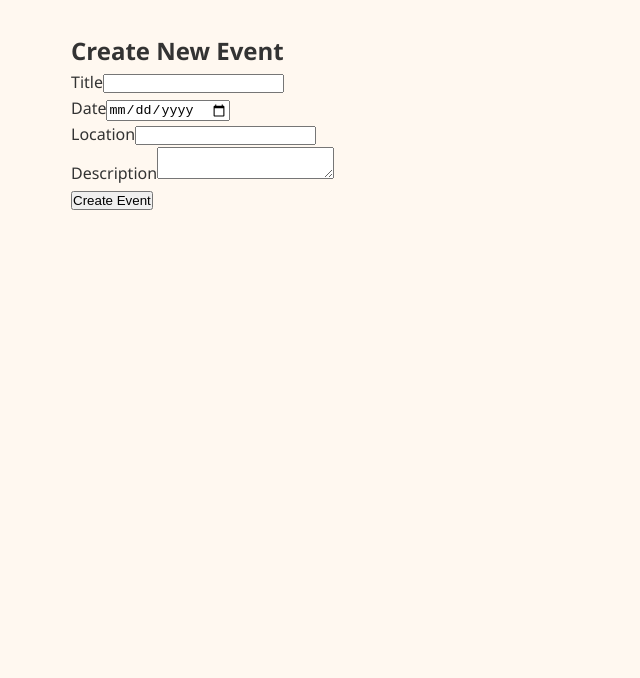
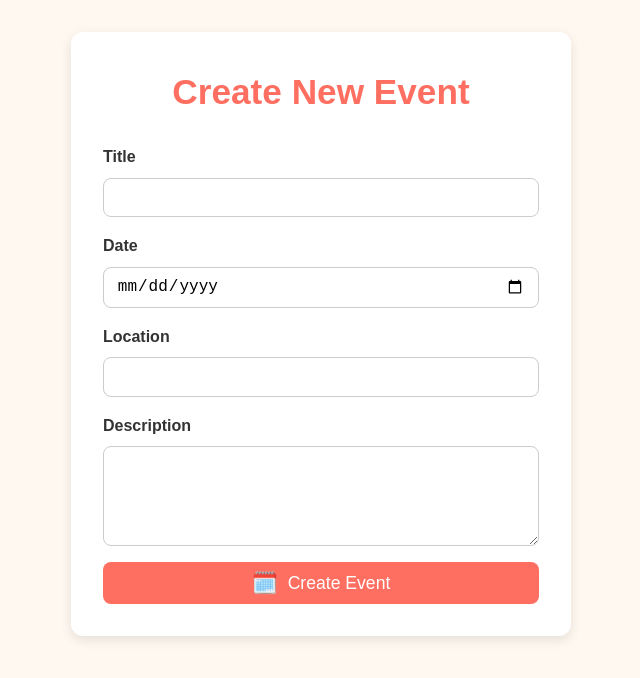
Before and after one commit to brentjsyoon/eventboard, a React (Vite) app in the folder eventboard-fe/: page /create-event in a window 1280 px wide. Shown: the top 678 px of the page, without its empty margins (319-959 px from the left). Built offline with nearby package versions, Linux system fonts and the light colour scheme.

Commit message:
CSS styling for event creation form page

```diff
--- /dev/null
+++ b/eventboard-fe/src/pages/CreateEvent/CreateEvent.module.css
@@ -0,0 +1,69 @@
+.container {
+  max-width: 500px;
+  margin: 2rem auto;
+  padding: 2rem;
+  background: #fff;
+  border-radius: 12px;
+  box-shadow: 0 4px 12px rgba(0, 0, 0, 0.1);
+  font-family: "Arial", sans-serif;
+}
+
+.title {
+  font-size: 2.2rem;
+  color: #ff6f61;
+  margin-bottom: 1.5rem;
+  text-align: center;
+}
+
+.form {
+  display: flex;
+  flex-direction: column;
+  gap: 1rem;
+}
+
+.formGroup {
+  display: flex;
+  flex-direction: column;
+  gap: 0.5rem;
+}
+
+.label {
+  font-weight: bold;
+  font-size: 1rem;
+  color: #333;
+}
+
+.input {
+  padding: 0.6rem 0.8rem;
+  border-radius: 8px;
+  border: 1px solid #ccc;
+  font-size: 1rem;
+}
+
+.textarea {
+  min-height: 100px;
+  resize: vertical;
+}
+
+.createEventBtn {
+  display: flex;
+  align-items: center;
+  justify-content: center;
+  gap: 10px;
+  background: #ff6f61;
+  color: white;
+  font-size: 1.1rem;
+  height: 42px;
+  border: none;
+  border-radius: 8px;
+  cursor: pointer;
+  transition: background 0.3s;
+}
+
+.createEventBtn:hover {
+  background: #e85b50;
+}
+
+.eventIcon {
+  font-size: 1.3rem;
+}
--- a/eventboard-fe/src/pages/CreateEvent/CreateEvent.tsx
+++ b/eventboard-fe/src/pages/CreateEvent/CreateEvent.tsx
@@ -1,9 +1,8 @@
 import React, { useState } from "react";
 import { useNavigate } from "react-router-dom";
+import styles from "./CreateEvent.module.css"; // Import CSS module
 
 const API_URL = import.meta.env.VITE_RESOURCE_SERVER;
-
-console.log("API_URL:", API_URL);
 
 const CreateEvent: React.FC = () => {
   const navigate = useNavigate();
@@ -31,12 +30,11 @@ const CreateEvent: React.FC = () => {
         throw new Error(errorData.error || "Failed to create event");
       }
 
-      // Clear form & redirect
       setTitle("");
       setDate("");
       setLocation("");
       setDescription("");
-      navigate("/"); // go to home
+      navigate("/");
     } catch (err: any) {
       console.error(err);
       alert(`❌ Failed to create event: ${err.message}`);
@@ -44,12 +42,13 @@ const CreateEvent: React.FC = () => {
   };
 
   return (
-    <div style={{ maxWidth: "500px", margin: "2rem auto" }}>
-      <h2>Create New Event</h2>
-      <form onSubmit={handleSubmit}>
-        <div>
-          <label>Title</label>
+    <div className={styles.container}>
+      <h2 className={styles.title}>Create New Event</h2>
+      <form className={styles.form} onSubmit={handleSubmit}>
+        <div className={styles.formGroup}>
+          <label className={styles.label}>Title</label>
           <input
+            className={styles.input}
             type="text"
             value={title}
             onChange={(e) => setTitle(e.target.value)}
@@ -57,9 +56,10 @@ const CreateEvent: React.FC = () => {
           />
         </div>
 
-        <div>
-          <label>Date</label>
+        <div className={styles.formGroup}>
+          <label className={styles.label}>Date</label>
           <input
+            className={styles.input}
             type="date"
             value={date}
             onChange={(e) => setDate(e.target.value)}
@@ -67,9 +67,10 @@ const CreateEvent: React.FC = () => {
           />
         </div>
 
-        <div>
-          <label>Location</label>
+        <div className={styles.formGroup}>
+          <label className={styles.label}>Location</label>
           <input
+            className={styles.input}
             type="text"
             value={location}
             onChange={(e) => setLocation(e.target.value)}
@@ -77,15 +78,18 @@ const CreateEvent: React.FC = () => {
           />
         </div>
 
-        <div>
-          <label>Description</label>
+        <div className={styles.formGroup}>
+          <label className={styles.label}>Description</label>
           <textarea
+            className={`${styles.input} ${styles.textarea}`}
             value={description}
             onChange={(e) => setDescription(e.target.value)}
           />
         </div>
 
-        <button type="submit">Create Event</button>
+        <button type="submit" className={styles.createEventBtn}>
+          <span className={styles.eventIcon}>🗓️</span> Create Event
+        </button>
       </form>
     </div>
   );
```
Also changed, not shown: eventboard-fe/src/pages/Home/Home.module.css (deleted).
